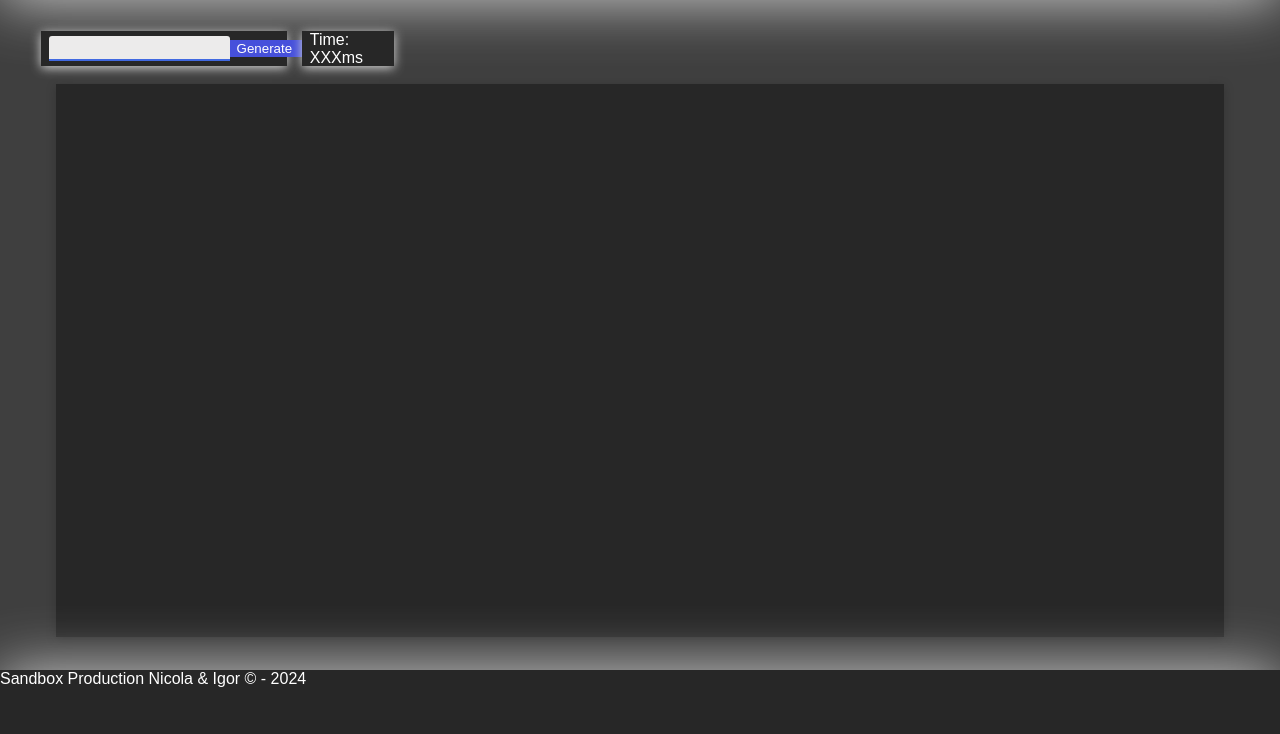
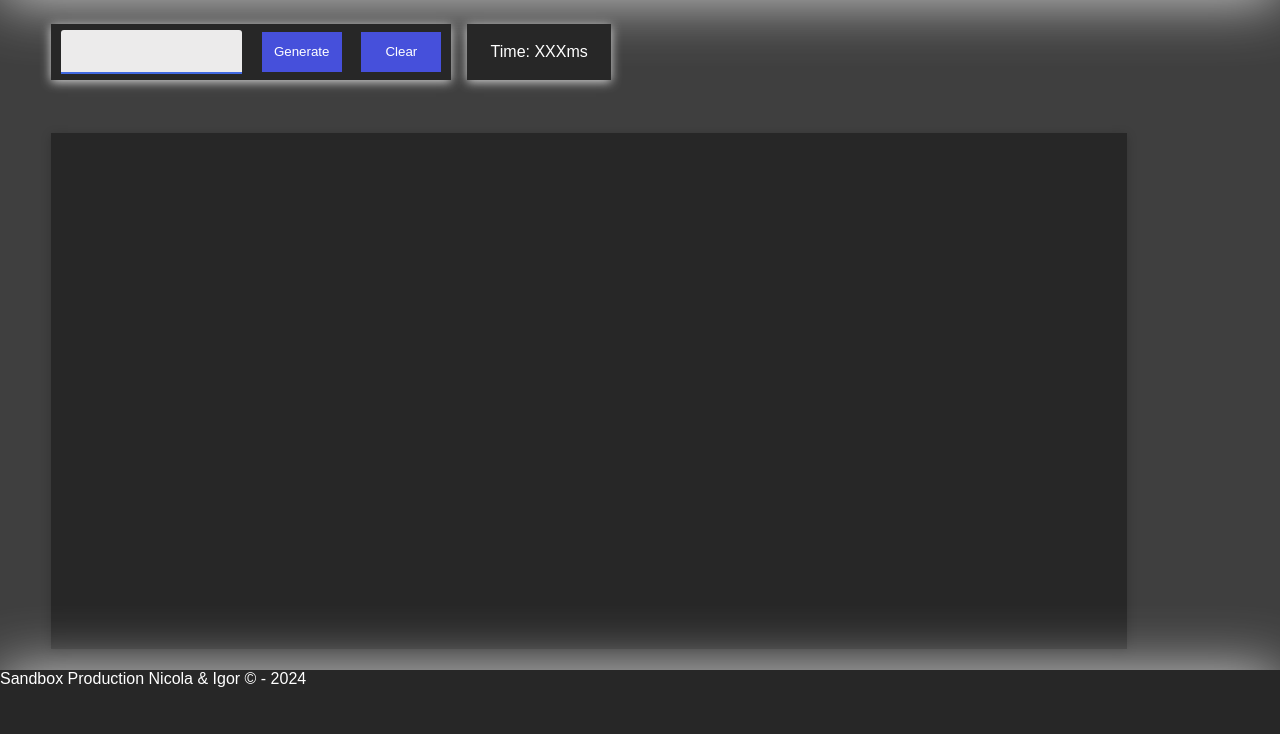
Before and after one commit to Nicola3341246/html_stress_tester_simple, a plain HTML site: page index.html in a window 1280 px wide. Shown: the part 66-800 px from the top of the page. Drawn offline with Linux system fonts and the light colour scheme.

Commit message:
Fixed toolbar design

```diff
--- a/index.html
+++ b/index.html
@@ -11,6 +11,7 @@
         <h1 class="Title">HTML Speed tester</h1>
     </header>
     <div class="Container">
+        <div class="NavContainer">
             <div class="InteractionContainer">
                 <div class="InputRow">
                     <input id="NumberInput" type="number">
@@ -21,6 +22,8 @@
                     <p id="StopWatchDisplay">Time: XXXms</p>
                 </div>
             </div>
+            <div></div>
+        </div>
         <div class="TestItemContainer" id="testItemContainer">
             &nbsp;
         </div>
--- a/style.css
+++ b/style.css
@@ -40,52 +40,56 @@ p{
 
 .Container{
     font-family: Arial, Helvetica, sans-serif;
-    height: 100%;
-    width: 100%;
+    padding: 2% 4%;
+    height: 93%;
+    width: 92%;
     display: flex;
     flex-direction: column;
-    justify-content: space-evenly;
-    align-items: center;
+    justify-content: space-between;
+}
 
+.NavContainer{
+    width: 100%;
+    height: 3.5rem;
+    display: flex;
+    flex-direction: row;
+    justify-content: space-between;
 }
 
 .InteractionContainer{
+    width: max-content;
     display: flex;
-    height: 3%;
-    width: 30%;
-    margin-left: 2%;
-    margin-right: auto;
+    flex-wrap: wrap;
     justify-content: space-evenly;
+}
+
+.InputRow{
+    background-color: var(--background-container-colour);
+    box-shadow: 0px 2px 10px var(--box-shadow);
+    height: 100%;
+    justify-content: space-around;
+    width: 25rem;
 }
 
 .StopWatchContainer{
     background-color: var(--background-container-colour);
-    width: 20%;
-    height: 100%;
-    padding: 2%;
+    box-shadow: 0px 2px 10px var(--box-shadow);
+    margin: 0 1rem;
+    width: 9rem;
     display: flex;
     justify-content: center;
     align-items: center;
-    box-shadow: 0px 2px 10px var(--box-shadow);
-}
-
-.InputRow{
-    padding: 1%;
-    background-color: var(--background-container-colour);
-    box-shadow: 0px 2px 10px var(--box-shadow);
-    height: 100%;
-    justify-content: space-between;
-    width: 60%;
-    padding: 2%;
 }
 
 .inputBtn{
     display: flex;
+    justify-content: center;
     align-items: center;
     background-color: var(--background-button-color);
     color: var(--text-colour);
     border: none;
-    height: 80%;
+    height: 2.5rem;
+    min-width: 5rem;
     padding: 3%;
     text-align: center;
 }
@@ -147,5 +151,5 @@ p{
     background-color: rgb(236, 235, 235);
     border-top-left-radius: 3px;
     border-top-right-radius: 3px;
-    height: 100%;
+    height: 2.5rem;
 }
```
Lines whose indentation alone changed are shown as unchanged.
